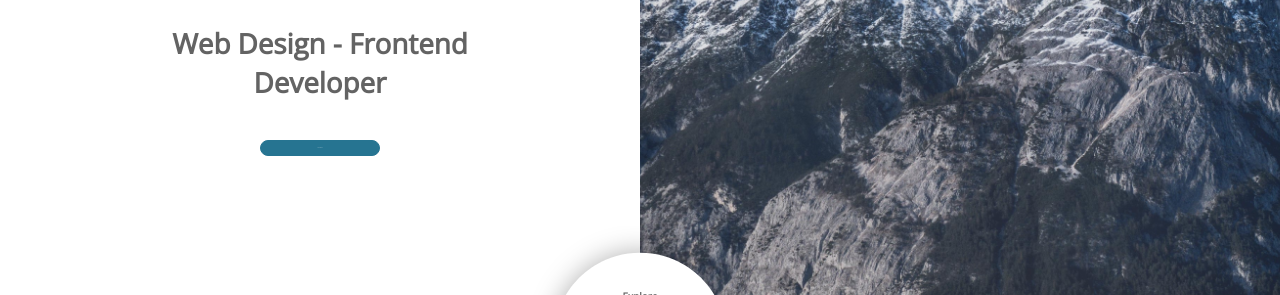
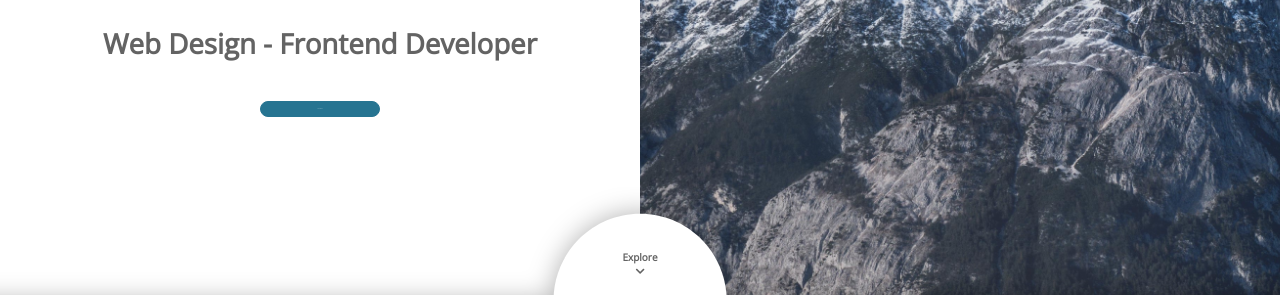
Before and after one commit to jbwierzbicki/portfolio, a website: page index.html in a window 1280 px wide. Shown: the part 505-800 px from the top of the page. Drawn offline with nearby package versions, Linux system fonts and the light colour scheme.

Commit message:
figure out fittext ration (nailed it)

```diff
--- a/FitText/jquery.fittext.js
+++ b/FitText/jquery.fittext.js
@@ -43,4 +43,4 @@
 })( jQuery );
 
 jQuery("h1").fitText(0.4762);
-jQuery("h6").fitText(1.29);
+jQuery("h6").fitText(1.83);
--- a/style.scss
+++ b/style.scss
@@ -141,8 +141,8 @@ body {
 .header-subtext {
   padding-top: 3.8vh;
   padding-bottom: 3.8vh;
-  padding-left: 11vw;
-  padding-right: 11vw;
+  padding-left: 5.25vw;
+  padding-right: 5.25vw;
 }
 
 .header-button {
```
Also changed, not shown: style.css, 1 other file.
